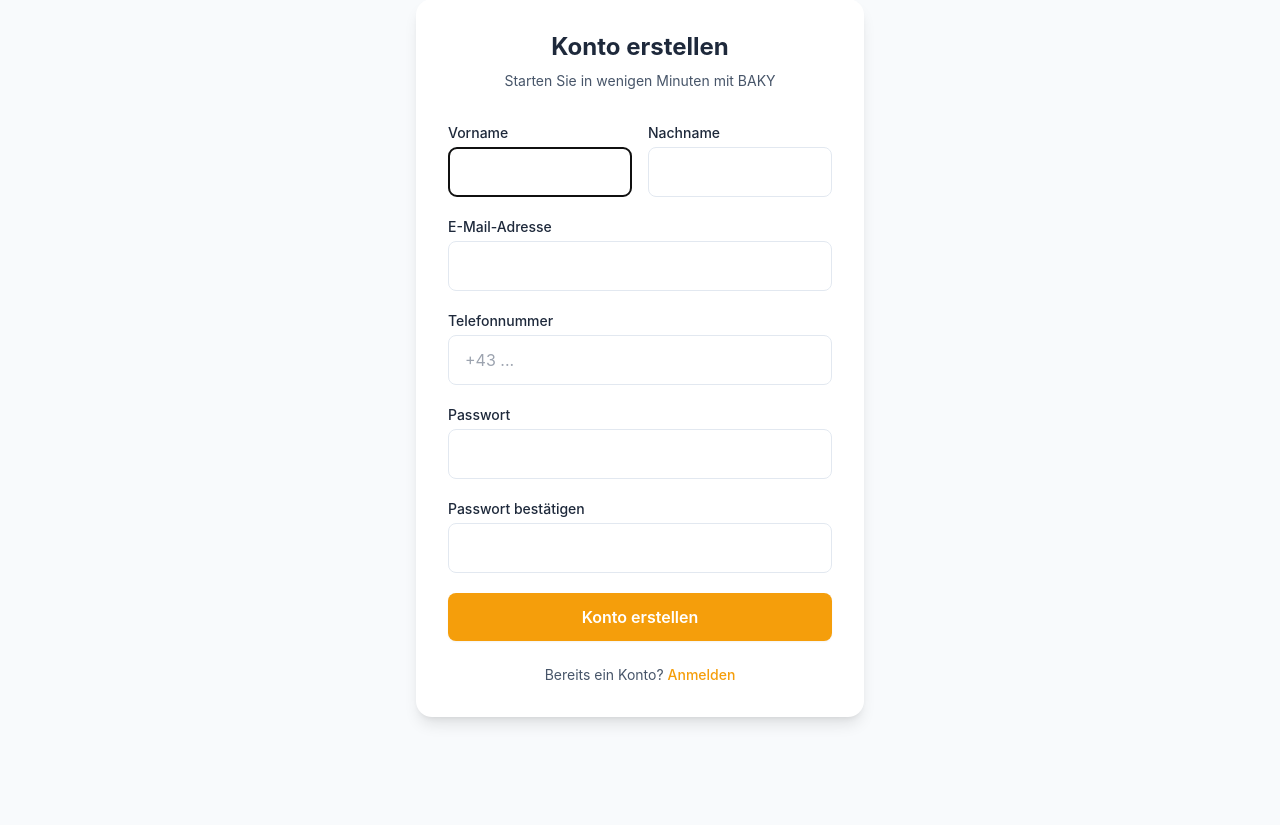
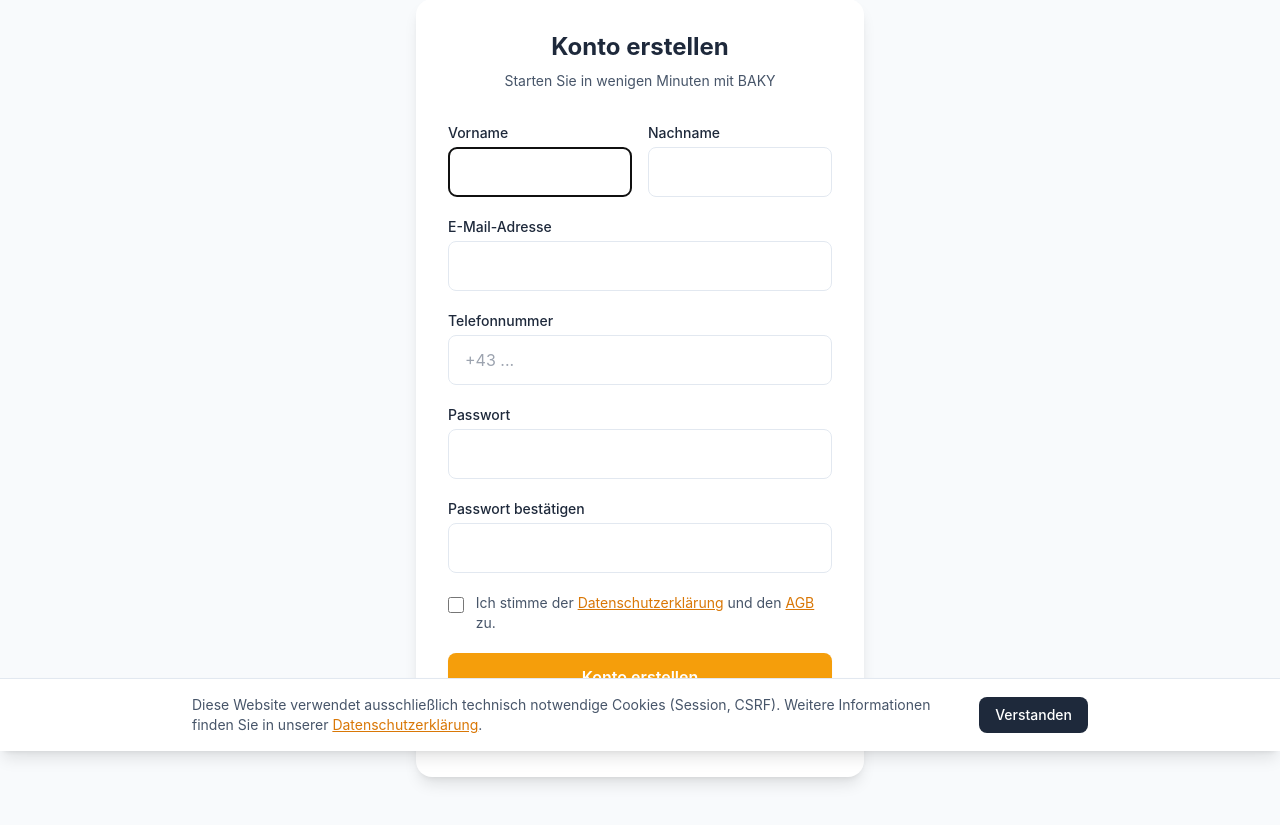
Before and after one commit to robert197/baky, a Django app: page /accounts/signup/ in a window 1280 px wide. Shown: the part 49-874 px from the top of the page. Before the commit the page ends 773 px from the top, so only its background shows below. Run offline with Django 5.2, Linux system fonts and the light colour scheme; style sheets or scripts are compiled from the project's sources; some libraries are stand-ins or nearby versions.

Commit message:
feat(gdpr): add cookie banner, privacy page updates, and signup consent
- Informational cookie banner (technical cookies only, localStorage dismiss)
- Update datenschutz page with concrete retention periods (90d photos, 30d deletion)
- Add data export and deletion info to privacy policy
- Privacy consent checkbox on signup form with timestamp recording
- Update existing tests to include privacy_consent field

```diff
--- a/apps/accounts/forms.py
+++ b/apps/accounts/forms.py
@@ -49,6 +49,11 @@ class SignupForm(forms.ModelForm):
         label="Passwort bestätigen",
         widget=forms.PasswordInput(attrs={"class": INPUT_CSS}),
     )
+    privacy_consent = forms.BooleanField(
+        required=True,
+        label="Ich stimme der Datenschutzerklärung und den AGB zu",
+        error_messages={"required": "Sie müssen der Datenschutzerklärung und den AGB zustimmen."},
+    )
 
     class Meta:
         model = User
@@ -92,10 +97,14 @@ class SignupForm(forms.ModelForm):
         return cleaned_data
 
     def save(self, commit=True):
+        from django.utils import timezone
+
         user = super().save(commit=False)
         user.username = self.cleaned_data["email"]
         user.role = User.Role.OWNER
         user.set_password(self.cleaned_data["password1"])
+        if self.cleaned_data.get("privacy_consent"):
+            user.privacy_consent_at = timezone.now()
         if commit:
             user.save()
         return user
--- a/templates/accounts/signup.html
+++ b/templates/accounts/signup.html
@@ -60,6 +60,22 @@
             {{ form.password2 }}
             {% if form.password2.errors %}<p class="mt-1 text-sm text-rose-600">{{ form.password2.errors.0 }}</p>{% endif %}
           </div>
+          <div class="flex items-start gap-3">
+            <input type="checkbox"
+                   name="privacy_consent"
+                   id="id_privacy_consent"
+                   class="mt-1 h-4 w-4 rounded border-border text-accent focus:ring-accent">
+            <label for="id_privacy_consent" class="text-sm text-secondary">
+              Ich stimme der
+              <a href="{% url 'public:datenschutz' %}" target="_blank" class="text-amber-600 underline hover:text-amber-700">Datenschutzerklärung</a>
+              und den
+              <a href="{% url 'public:agb' %}" target="_blank" class="text-amber-600 underline hover:text-amber-700">AGB</a>
+              zu.
+            </label>
+          </div>
+          {% if form.privacy_consent.errors %}
+            <p class="text-sm text-rose-600">{{ form.privacy_consent.errors.0 }}</p>
+          {% endif %}
           <button type="submit"
                   class="w-full rounded-lg bg-accent px-4 py-3 font-semibold text-white shadow-sm transition hover:bg-amber-600">
             Konto erstellen
--- a/templates/base.html
+++ b/templates/base.html
@@ -30,6 +30,7 @@
         {% block content %}{% endblock %}
       </main>
     {% endblock %}
+    {% include "components/_cookie_banner.html" %}
     <div id="htmx-error-toast" class="fixed bottom-4 left-4 z-50 hidden">
       {% include "components/_alert.html" with type="error" message="Ein Fehler ist aufgetreten. Bitte versuchen Sie es erneut." dismissible=True %}
     </div>
--- /dev/null
+++ b/templates/components/_cookie_banner.html
@@ -0,0 +1,17 @@
+<div x-data="{ show: !localStorage.getItem('cookie_dismissed') }"
+     x-show="show"
+     x-transition
+     class="fixed bottom-0 inset-x-0 z-50 p-4 bg-white border-t border-border shadow-lg"
+     x-cloak>
+  <div class="mx-auto max-w-4xl flex flex-col sm:flex-row items-center justify-between gap-4">
+    <p class="text-sm text-secondary">
+      Diese Website verwendet ausschließlich technisch notwendige Cookies (Session, CSRF).
+      Weitere Informationen finden Sie in unserer
+      <a href="{% url 'public:datenschutz' %}" class="text-amber-600 underline hover:text-amber-700">Datenschutzerklärung</a>.
+    </p>
+    <button @click="show = false; localStorage.setItem('cookie_dismissed', '1')"
+            class="shrink-0 rounded-lg bg-slate-800 px-4 py-2 text-sm font-medium text-white hover:bg-slate-700 transition-colors">
+      Verstanden
+    </button>
+  </div>
+</div>
```
Also changed, not shown: templates/public/datenschutz.html (+13 -4 lines), tests/accounts/test_signup.py (+37 -0 lines), tests/accounts/test_signup_forms.py (+5 -0 lines), tests/public/test_legal_views.py (+40 -0 lines).
